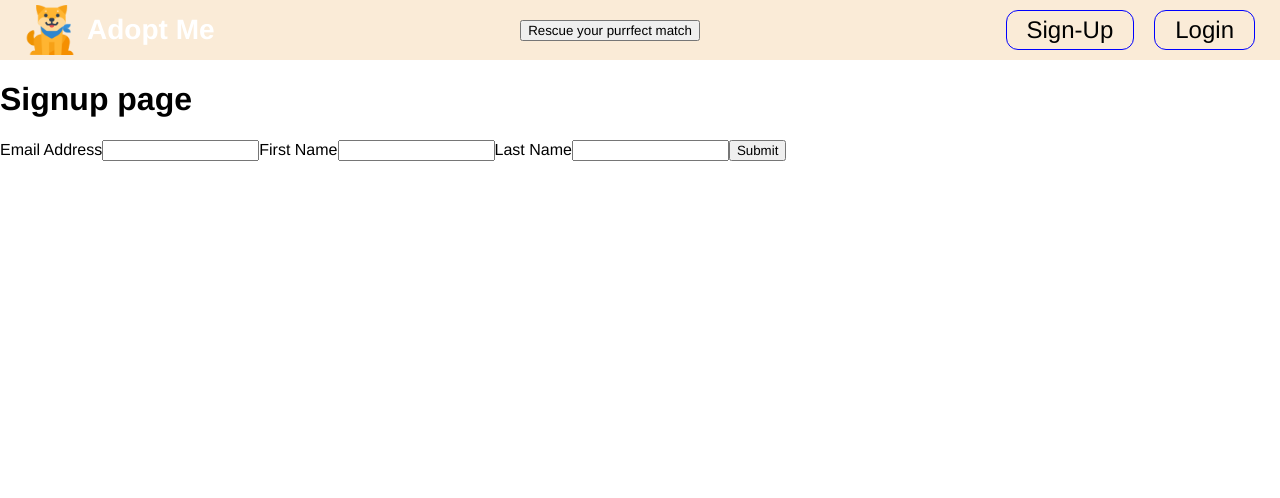
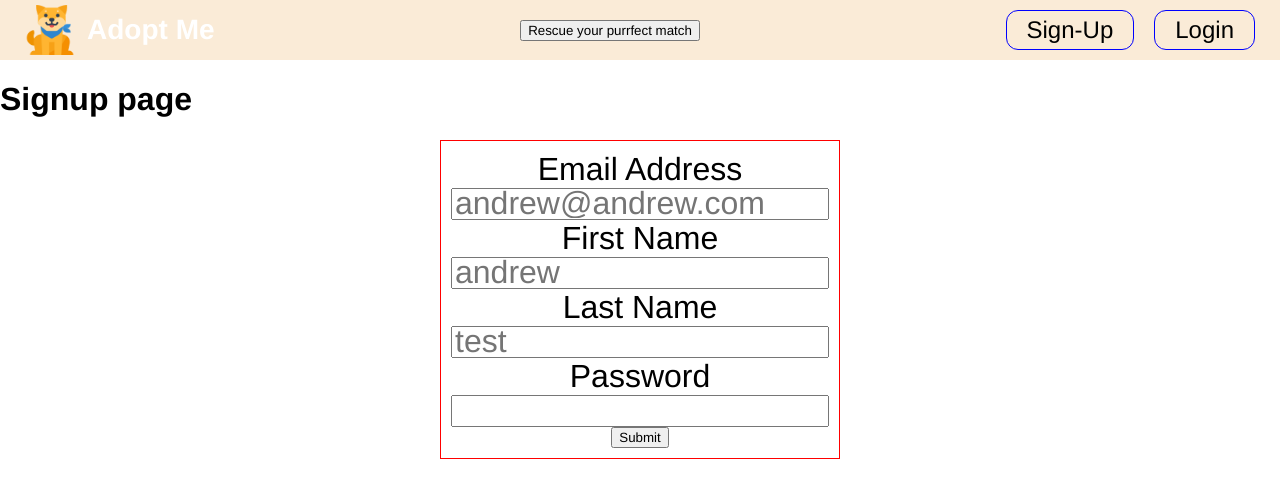
Before and after one commit to bxandrew/Petly, a React app: page /signup in a window 1280 px wide. Shown: the top 498 px of the page. Built offline with nearby package versions, Linux system fonts and the light colour scheme.

Commit message:
implement formik form and validation with yup.

```diff
--- a/src/components/signup/SignupPage.jsx
+++ b/src/components/signup/SignupPage.jsx
@@ -1,91 +1,80 @@
 import React from "react";
-import { useFormik } from "formik";
+import { Formik, Form, useField, Field, ErrorMessage } from "formik";
+import * as Yup from "yup";
 import "./signuppage.scss";
 
-// Validate function will be executed on every value update
-const validate = (values) => {
-  const errors = {};
-  if (!values.firstName) {
-    errors.firstName = "Required";
-  } else if (values.firstName.length > 15) {
-    errors.firstName = "Must be 15 characters or less";
-  }
-
-  if (!values.lastName) {
-    errors.lastName = "Required";
-  } else if (values.lastName.length > 20) {
-    errors.lastName = "Must be 20 characters or less";
-  }
-
-  if (!values.email) {
-    errors.email = "Required";
-  } else if (!/^[A-Z0-9._%+-]+@[A-Z0-9.-]+\.[A-Z]{2,4}$/i.test(values.email)) {
-    errors.email = "Invalid email address";
-  }
-
-  return errors;
+const MyTextInput = ({ label, ...props }) => {
+  const [field, meta] = useField(props);
+  // Returns .getFieldProps as field and .getFieldMeta as meta
+  return (
+    <div>
+      <label htmlFor={props.id || props.name}>{label}</label>
+      <input className="text-input" {...field} {...props} />
+      {meta.touched && meta.error ? (
+        <div className="text-error">{meta.error}</div>
+      ) : null}
+    </div>
+  );
 };
 
 const SignupPage = () => {
-  // The onSubmit function we passed to useFormik() will be executed only if there are no errors (i.e. if our validate function returns {}).
-  const formik = useFormik({
-    initialValues: {
-      email: "",
-      firstName: "",
-      lastName: "",
-    },
-    validate, // Our validation function, formik.errors is populated via the validation function
-
-    onSubmit: (values) => {
-      console.log(JSON.stringify(values, null, 2));
-      //JSON.stringify(value, replacer, space)
-    },
-  });
-
   return (
     <div>
       <h1>Signup page</h1>
-
-      <form onSubmit={formik.handleSubmit}>
+      <div className="form-container">
+        <Formik
+          initialValues={{ email: "", firstName: "", lastName: "" }}
+          validationSchema={Yup.object({
+            firstName: Yup.string()
+              .max(15, "Must be 15 characters or less")
+              .required("First Name is required"),
+            lastName: Yup.string()
+              .max(20, "Must be 20 characters or less")
+              .required("Last Name is required"),
+            email: Yup.string()
+              .email("Invalid email address")
+              .required("Email is required"),
+            password: Yup.string()
+              .required("Password is required")
+              .matches(
+                /^(?=.*[a-z])(?=.*[A-Z])(?=.*[0-9])(?=.*[!@#\$%\^&\*])(?=.{8,})/,
+                "Must Contain 8 Characters, One Uppercase, One Lowercase, One Number and One Special Case Character"
+              ),
+          })}
+          onSubmit={(values, { setSubmitting }) => {
+            console.log(JSON.stringify(values, null, 2));
+            setSubmitting(false); // To finish off the cycle
+          }}
+        >
+          {(formik) => (
+            <Form>
+              <div>
                 <label htmlFor="email">Email Address</label>
-        <input
-          id="email"
+                <Field
                   name="email"
                   type="email"
-          onChange={formik.handleChange} // Change handler for each input
-          onBlur={formik.handleBlur}
-          value={formik.values.email} // Formik's current values
+                  placeholder="andrew@andrew.com"
                 />
-        {formik.touched.email && formik.errors.email ? (
-          <div>{formik.errors.email}</div>
-        ) : null}
+                <ErrorMessage name="email" />
+              </div>
+              <div>
                 <label htmlFor="firstName">First Name</label>
-        <input
-          id="firstName"
-          name="firstName"
-          type="text"
-          onChange={formik.handleChange} // Change handler for each input
-          onBlur={formik.handleBlur}
-          value={formik.values.firstName} // Formik's current values
-        />
-        {formik.touched.firstName && formik.errors.firstName ? (
-          <div>{formik.errors.firstName}</div>
-        ) : null}
+                <Field name="firstName" type="text" placeholder="andrew" />
+                <ErrorMessage name="firstName" />
+              </div>
+              <div>
                 <label htmlFor="lastName">Last Name</label>
-        <input
-          id="lastName"
-          name="lastName"
-          type="text"
-          onChange={formik.handleChange} // Change handler for each input
-          onBlur={formik.handleBlur}
-          value={formik.values.lastName} // Formik's current values
-        />
-        {formik.touched.lastName && formik.errors.lastName ? (
-          <div>{formik.errors.lastName}</div>
-        ) : null}
+                <Field name="lastName" type="text" placeholder="test" />
+                <ErrorMessage name="lastName" />
+              </div>
+
+              <MyTextInput label="Password" name="password" type="password" />
 
               <button type="submit">Submit</button>
-      </form>
+            </Form>
+          )}
+        </Formik>
+      </div>
     </div>
   );
 };
--- a/src/components/signup/signuppage.scss
+++ b/src/components/signup/signuppage.scss
@@ -1,14 +1,18 @@
-
 .form-container {
   border: 1px solid red;
   text-align: center;
-  width: 250px;
+  width: 400px;
   margin: 0 auto;
   padding: 10px;
 
-  .sign-up-form {
+  div {
+    font-size: 2rem;
     display: flex;
     flex-direction: column;
 
+    input {
+      height: 2rem;
+      font-size: 2rem;
+    }
   }
 }
```
Also changed, not shown: src/components/signup/formikNotes.js (added, +81 -0 lines). Lines whose indentation alone changed are shown as unchanged.
